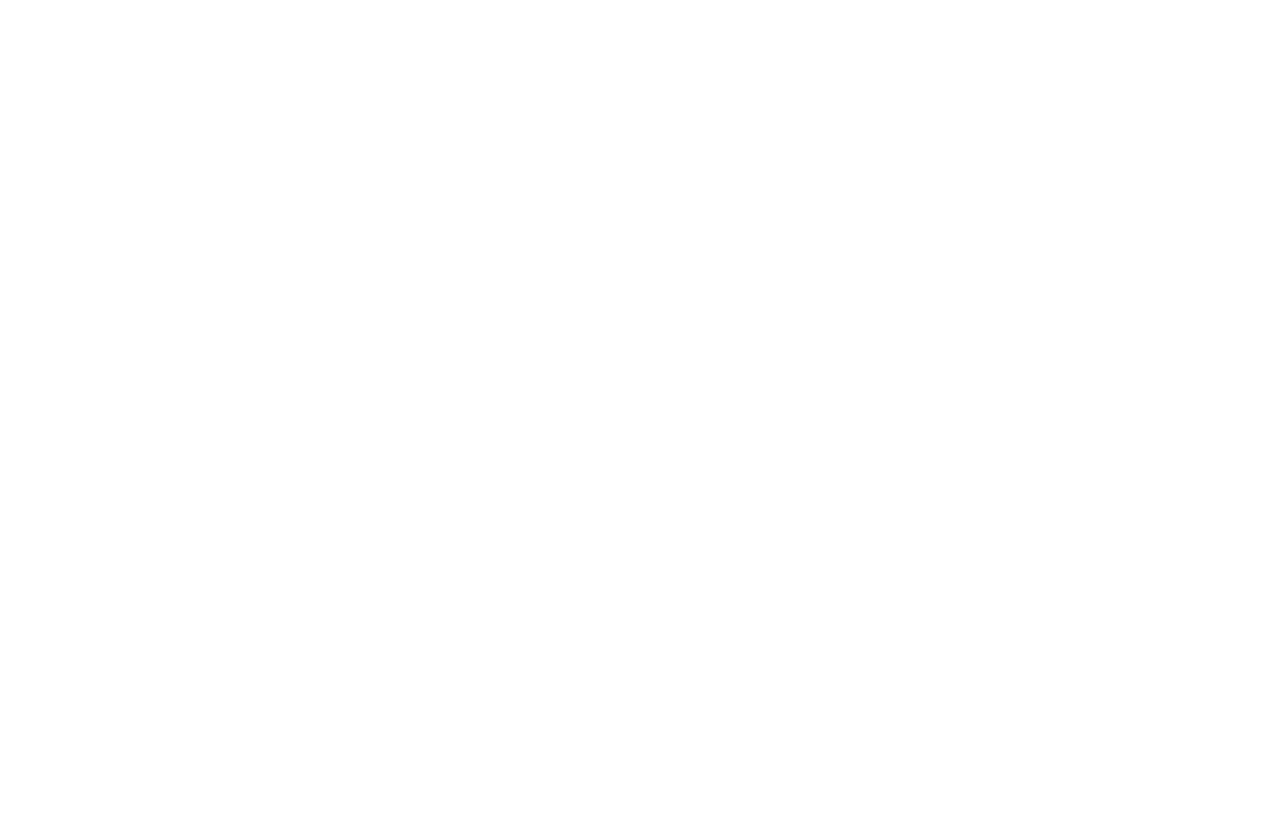
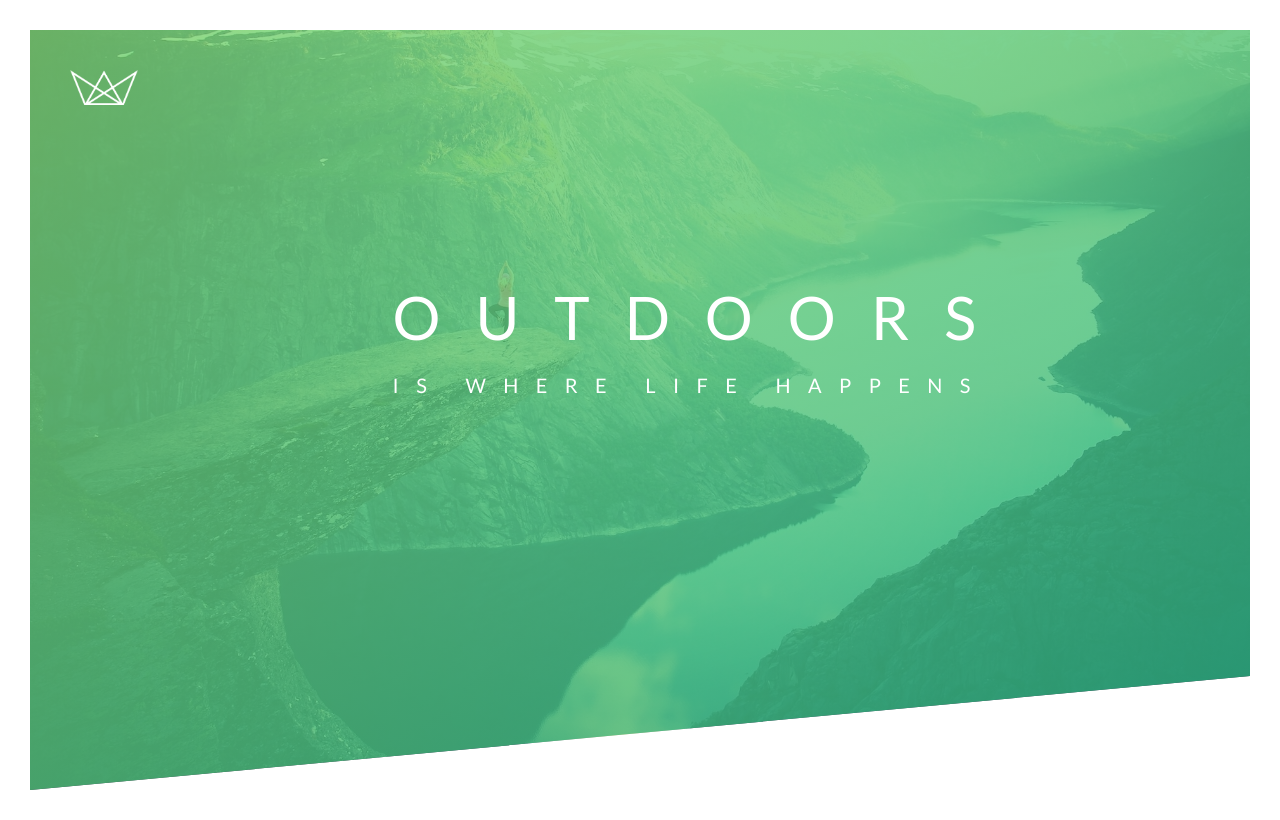
Before and after one commit to Maciejnecka/Natours, a plain HTML site: page starter/index.html in a window 1280 px wide. Drawn offline with Linux system fonts and the light colour scheme; files that its build step writes are made by us from their sources.

Commit message:
Animated header lecture

```diff
--- /dev/null
+++ b/starter/css/keyframes.css
@@ -0,0 +1,34 @@
+/* ////////////////////////////////////////////////////////// */
+/* Heading animations*/
+@keyframes moveInLeft {
+  0% {
+    opacity: 0;
+    transform: translateX(-10rem);
+  }
+
+  80% {
+    transform: translateX(1rem);
+  }
+
+  100% {
+    opacity: 1;
+    transform: translateX(0);
+  }
+}
+
+@keyframes moveInRight {
+  0% {
+    opacity: 0;
+    transform: translateX(10rem);
+  }
+
+  80% {
+    transform: translateX(-1rem);
+  }
+
+  100% {
+    opacity: 1;
+    transform: translateX(0);
+  }
+}
+/* ////////////////////////////////////////////////////////// */
--- a/starter/css/style.css
+++ b/starter/css/style.css
@@ -6,3 +6,79 @@ Medium green: #55c57a
 Dark green: #28b485
 
 */
+
+* {
+  margin: 0;
+  padding: 0;
+  box-sizing: border-box;
+}
+
+html {
+  font-size: 62.5%;
+}
+
+body {
+  font-family: 'Lato', sans-serif;
+  font-weight: 400;
+  line-height: 1.7;
+  color: #777;
+  padding: 3rem;
+}
+
+.header {
+  height: 95vh;
+  background-image: linear-gradient(
+      to right bottom,
+      rgba(126, 213, 111, 0.8),
+      rgba(40, 180, 133, 0.8)
+    ),
+    url(/starter/img/hero.jpg);
+  background-size: cover;
+  background-position: top;
+
+  clip-path: polygon(0 0, 100% 0, 100% 85%, 0 100%);
+  position: relative;
+}
+
+.logo-box {
+  position: absolute;
+  top: 4rem;
+  left: 4rem;
+}
+
+.logo {
+  height: 3.5rem;
+}
+
+.text-box {
+  position: absolute;
+  top: 40%;
+  left: 50%;
+  transform: translate(-40%, -50%);
+}
+
+.heading-primary {
+  color: #fff;
+  text-transform: uppercase;
+
+  /* Fix shaking */
+  backface-visibility: hidden;
+}
+
+.heading-primary-main {
+  display: block;
+  font-size: 6rem;
+  font-weight: 400;
+  letter-spacing: 3.5rem;
+
+  animation: moveInLeft 1s ease-out;
+}
+
+.heading-primary-sub {
+  display: block;
+  font-size: 2rem;
+  font-weight: 400;
+  letter-spacing: 1.74rem;
+
+  animation: moveInRight 1s ease-out;
+}
--- a/starter/index.html
+++ b/starter/index.html
@@ -1,19 +1,32 @@
 <!DOCTYPE html>
 <html lang="en">
-    <head>
-        <meta charset="UTF-8">
-        <meta name="viewport" content="width=device-width, initial-scale=1.0">
+  <head>
+    <meta charset="UTF-8" />
+    <meta name="viewport" content="width=device-width, initial-scale=1.0" />
 
-        <link href="https://fonts.googleapis.com/css?family=Lato:100,300,400,700,900" rel="stylesheet">
+    <link
+      href="https://fonts.googleapis.com/css?family=Lato:100,300,400,700,900"
+      rel="stylesheet"
+    />
 
-        <link rel="stylesheet" href="css/icon-font.css">
-        <link rel="stylesheet" href="css/style.css">
-        <link rel="shortcut icon" type="image/png" href="img/favicon.png">
+    <link rel="stylesheet" href="css/icon-font.css" />
+    <link rel="stylesheet" href="css/keyframes.css" />
+    <link rel="stylesheet" href="css/style.css" />
+    <link rel="shortcut icon" type="image/png" href="img/favicon.png" />
 
-        <title>Natours | Exciting tours for adventurous people</title>
-    </head>
-    <body>
-
-
-    </body>
+    <title>Natours | Exciting tours for adventurous people</title>
+  </head>
+  <body>
+    <header class="header">
+      <div class="logo-box">
+        <img src="./img/logo-white.png" alt="Logo" class="logo" />
+      </div>
+      <div class="text-box">
+        <h1 class="heading-primary">
+          <span class="heading-primary-main">Outdoors</span>
+          <span class="heading-primary-sub">is where life happens</span>
+        </h1>
+      </div>
+    </header>
+  </body>
 </html>
```
